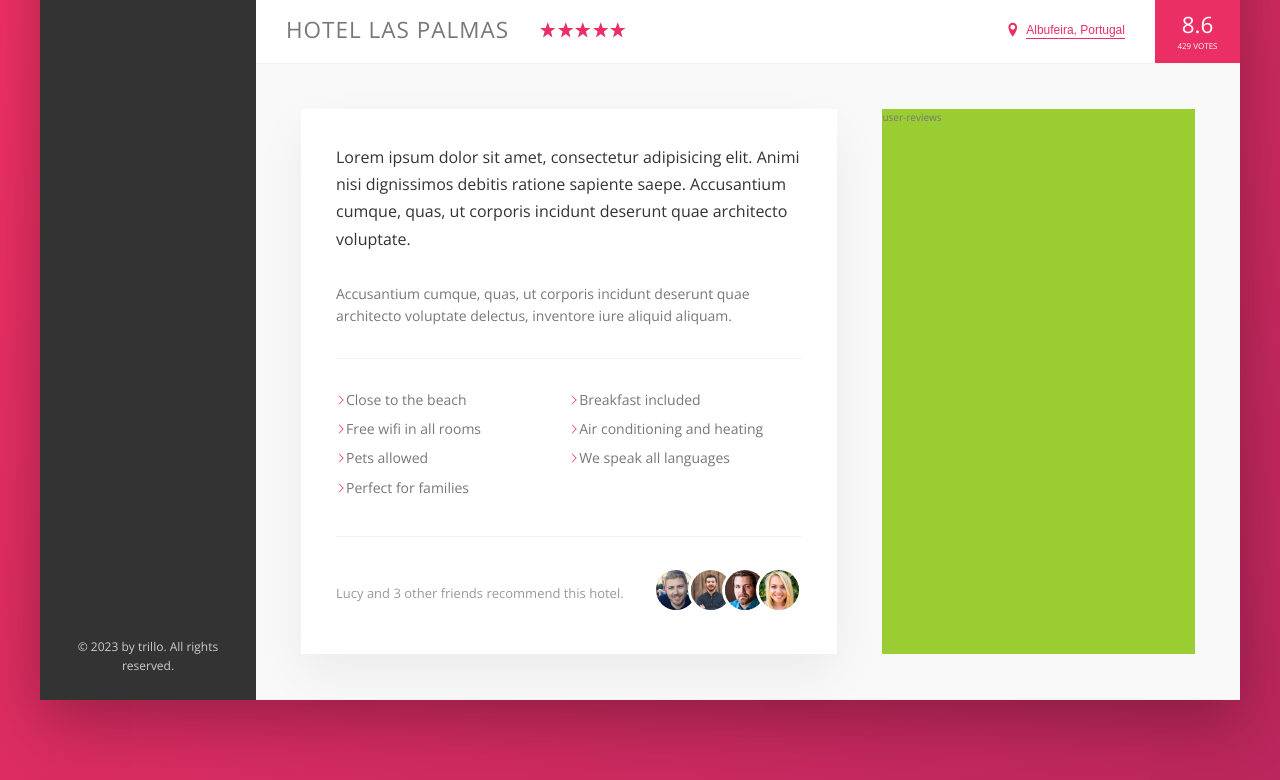
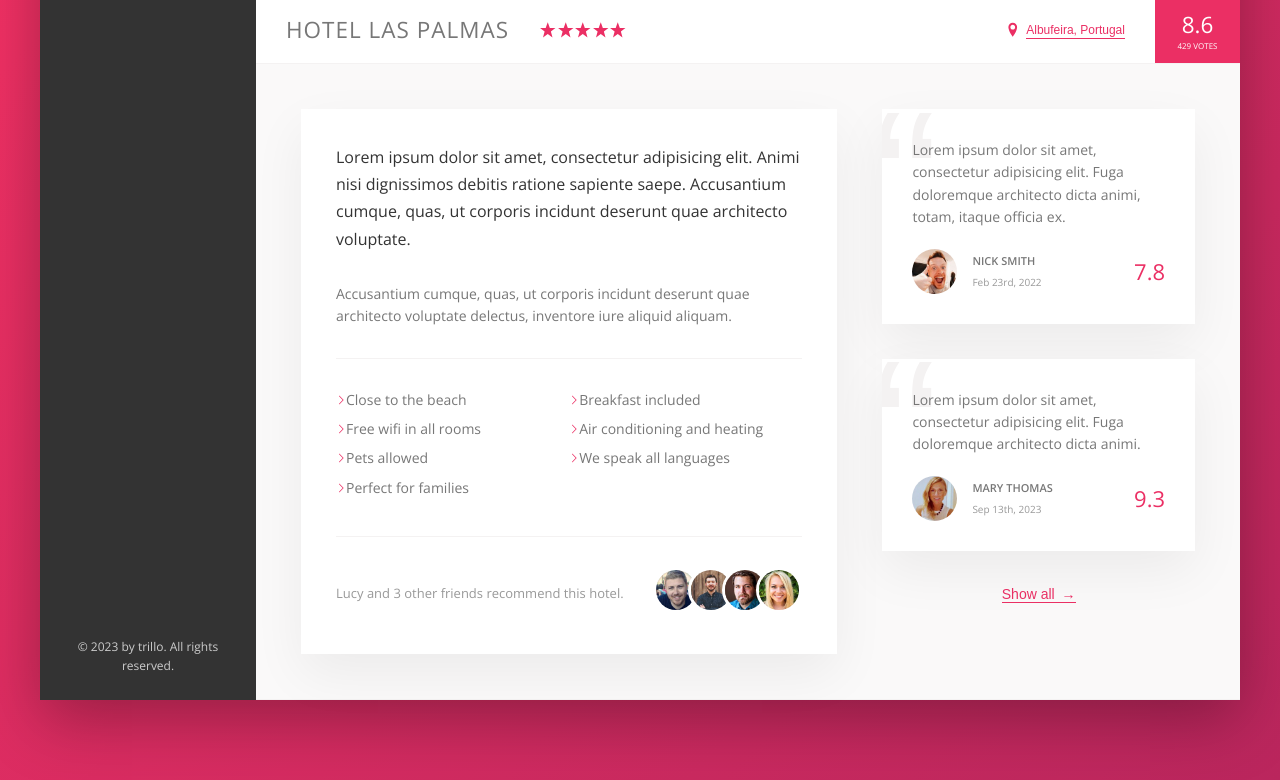
Before and after one commit to tayfurerkenci/trillo-scss-flexbox, a website: page index.html in a window 1280 px wide. Shown: the part 538-1318 px from the top of the page. Drawn offline with nearby package versions, Linux system fonts and the light colour scheme.

Commit message:
feat: implemented user-reviews section

```diff
--- a/index.html
+++ b/index.html
@@ -204,7 +204,46 @@
                 </div>
               </div>
             </div>
-            <div class="user-reviews">user-reviews</div>
+            <div class="user-reviews">
+              <figure class="review">
+                <blockquote class="review__text">
+                  Lorem ipsum dolor sit amet, consectetur adipisicing elit. Fuga
+                  doloremque architecto dicta animi, totam, itaque officia ex.
+                </blockquote>
+                <figcaption class="review__user">
+                  <img
+                    src="assets/images/user-1.jpg"
+                    alt="User 1"
+                    class="review__photo"
+                  />
+                  <div class="review__user-box">
+                    <p class="review__user-name">Nick Smith</p>
+                    <p class="review__user-date">Feb 23rd, 2022</p>
+                  </div>
+                  <div class="review__rating">7.8</div>
+                </figcaption>
+              </figure>
+              <figure class="review">
+                <blockquote class="review__text">
+                  Lorem ipsum dolor sit amet, consectetur adipisicing elit. Fuga
+                  doloremque architecto dicta animi.
+                </blockquote>
+                <figcaption class="review__user">
+                  <img
+                    src="assets/images/user-2.jpg"
+                    alt="User 2"
+                    class="review__photo"
+                  />
+                  <div class="review__user-box">
+                    <p class="review__user-name">Mary Thomas</p>
+                    <p class="review__user-date">Sep 13th, 2023</p>
+                  </div>
+                  <div class="review__rating">9.3</div>
+                </figcaption>
+              </figure>
+
+              <button class="btn-inline">Show all <span>&rarr;</span></button>
+            </div>
           </div>
         </main>
       </div>
--- a/sass/_components.scss
+++ b/sass/_components.scss
@@ -279,8 +279,17 @@
   cursor: pointer;
   transition: all 0.2s;
 
+  & span {
+    margin-left: 3px;
+    transition: margin-left 0.2s;
+  }
+
   &:hover {
     color: var(--color-grey-dark-1);
+
+    span {
+      margin-left: 8px;
+    }
   }
 
   &:focus {
@@ -376,3 +385,68 @@
     }
   }
 }
+
+//////////////////////////////////////
+/// REVIEWS
+.review {
+  background-color: #fff;
+  box-shadow: var(--shadow-light);
+  padding: 3rem;
+  margin-bottom: 3.5rem;
+  position: relative;
+  overflow: hidden;
+
+  &__text {
+    margin-bottom: 2rem;
+    // z-index to work you must have a position
+    z-index: 10;
+    position: relative;
+  }
+
+  &__user {
+    display: flex;
+    align-items: center;
+    justify-content: center;
+  }
+
+  &__photo {
+    height: 4.5rem;
+    width: 4.5rem;
+    border-radius: 50%;
+    margin-right: 1.5rem;
+  }
+
+  &__user-box {
+    margin-right: auto;
+  }
+
+  &__user-name {
+    font-size: 1.1rem;
+    font-weight: 600;
+    text-transform: uppercase;
+    margin-bottom: 0.4rem;
+  }
+
+  &__user-date {
+    font-size: 1rem;
+    color: var(--color-grey-dark-3);
+  }
+
+  &__rating {
+    font-size: 2.2rem;
+    font-weight: 300;
+    color: var(--color-primary);
+  }
+
+  &::before {
+    content: '\201C';
+    position: absolute;
+    top: -2.75rem;
+    left: -1rem;
+    line-height: 1;
+    font-size: 20rem;
+    color: var(--color-grey-light-2);
+    font-family: sans-serif;
+    z-index: 1;
+  }
+}
--- a/sass/_layout.scss
+++ b/sass/_layout.scss
@@ -39,6 +39,7 @@
 }
 
 .detail {
+  font-size: 1.4rem;
   display: flex;
   padding: 4.5rem;
   background-color: var(--color-grey-light-1);
@@ -46,7 +47,6 @@
 }
 
 .description {
-  font-size: 1.4rem;
   background-color: #fff;
   box-shadow: var(--shadow-light);
   padding: 3.5rem;
@@ -55,6 +55,9 @@
 }
 
 .user-reviews {
-  background-color: yellowgreen;
   flex: 1;
+
+  display: flex;
+  flex-direction: column;
+  align-items: center;
 }
```
Also changed, not shown: css/style.css.
